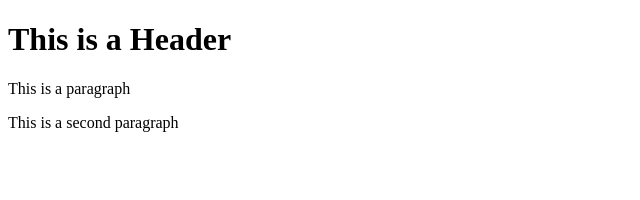
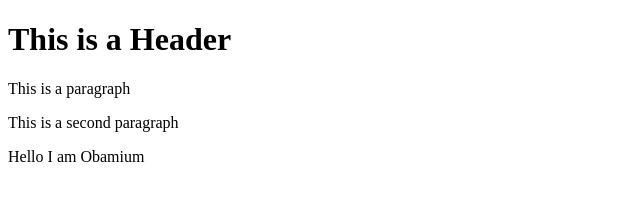
Before and after one commit to AshkanAleshams/git-test, a website: page index.html in a window 1280 px wide. Shown: the whole page, without its empty margins (0-640 px from the left). Drawn offline with Linux system fonts and the light colour scheme.

Commit message:
.gitignore added

```diff
--- a/index.html
+++ b/index.html
@@ -7,5 +7,6 @@
     <h1>This is a Header</h1>
     <p>This is a paragraph</p>
     <p>This is a second paragraph</p>
+    <p> Hello I am Obamium </p>
 </body>
 </html>
```
Also changed, not shown: 1 other file.
